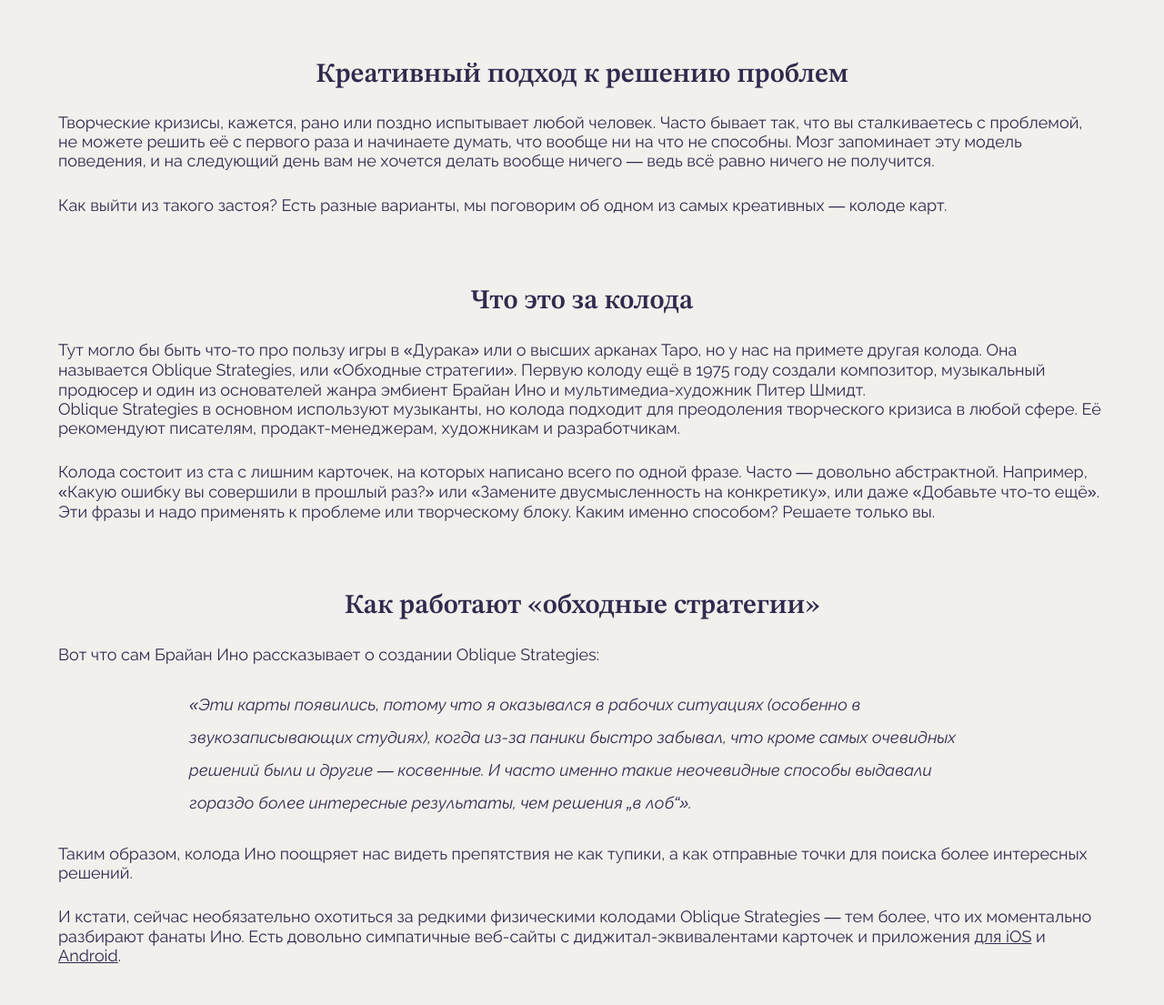
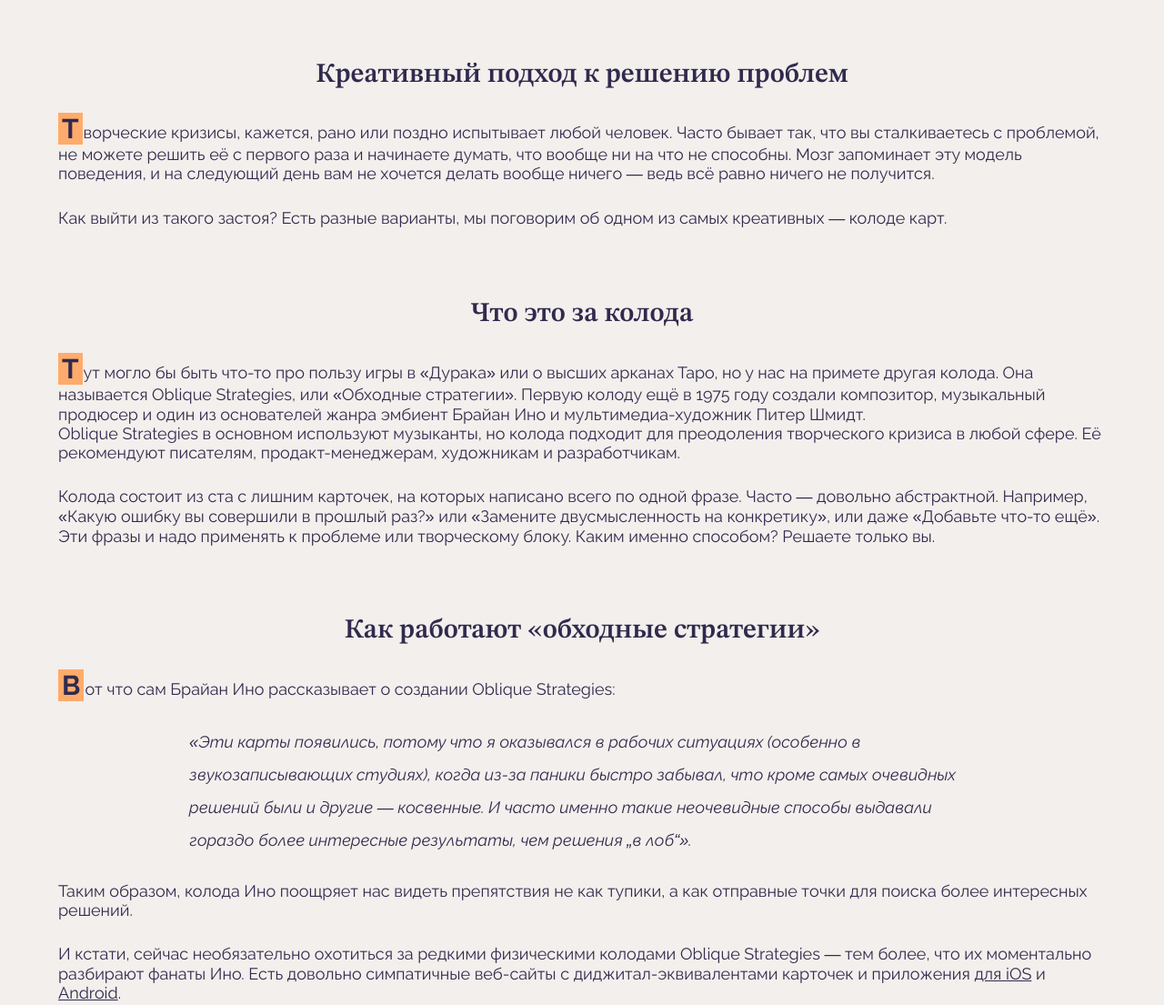
Before and after one commit to Angelina1607/karty-podskazhut-main, a plain HTML site: page index.html in a window 1280 px wide. Shown: the part 240-1345 px from the top of the page at 91% size. Drawn offline with Linux system fonts and the light colour scheme.

Commit message:
сделан 6 и частично 7 шаг

```diff
--- a/index.html
+++ b/index.html
@@ -17,7 +17,7 @@
     </header>
     <main class="content content-section">
       <h2 class="heading content__title">Креативный подход к решению проблем</h2>
-      <div class="content__text-block">
+      <div class="content__text-block content__text-block_type_first-lettered">
         <p class="content__paragraph">
           Творческие кризисы, кажется, рано или поздно испытывает любой человек.
           Часто бывает так, что вы сталкиваетесь с проблемой, не можете решить
@@ -31,7 +31,7 @@
         </p>
       </div>
       <h2 class="heading content__title">Что это за колода</h2>
-      <div class="content__text-block">
+      <div class="content__text-block content__text-block_type_first-lettered">
         <p class="content__paragraph">Тут могло бы быть что-то про пользу игры в «Дурака»
           или о высших арканах Таро, но у нас на примете другая колода.
           Она называется Oblique Strategies, или «Обходные стратегии». Первую колоду
@@ -53,7 +53,7 @@
         </p>
       </div>
       <h2 class="heading content__title">Как работают «обходные стратегии»</h2>
-      <div class="content__text-block">
+      <div class="content__text-block content__text-block_type_first-lettered">
         <p class="content__paragraph">Вот что сам Брайан Ино рассказывает
           о создании Oblique Strategies:</p>
         <blockquote class="content__blockquote">«Эти карты появились, потому что я оказывался в рабочих ситуациях
--- a/styles/style.css
+++ b/styles/style.css
@@ -66,6 +66,14 @@
   margin-bottom: 1.5em;
 }
 
+.content__text-block_type_first-lettered .content__paragraph:first-child::first-letter {
+  background-color: var(--accent-color);
+  padding: 0 4px;
+  margin-right: 1px;
+  font-weight: bold;
+  font-size: 30px;
+}
+
 .content__blockquote {
   width: 75%;
   justify-self: center;
```
